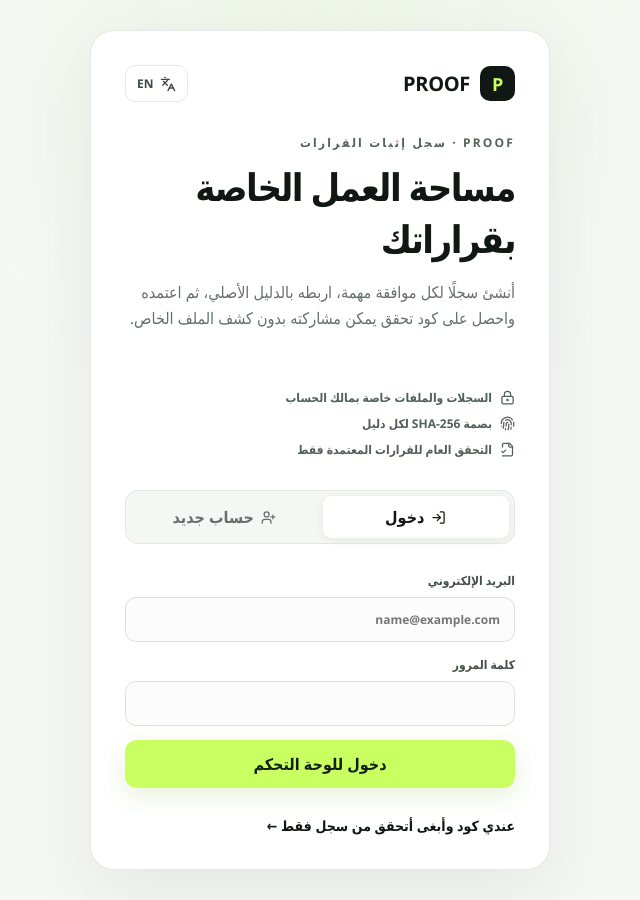
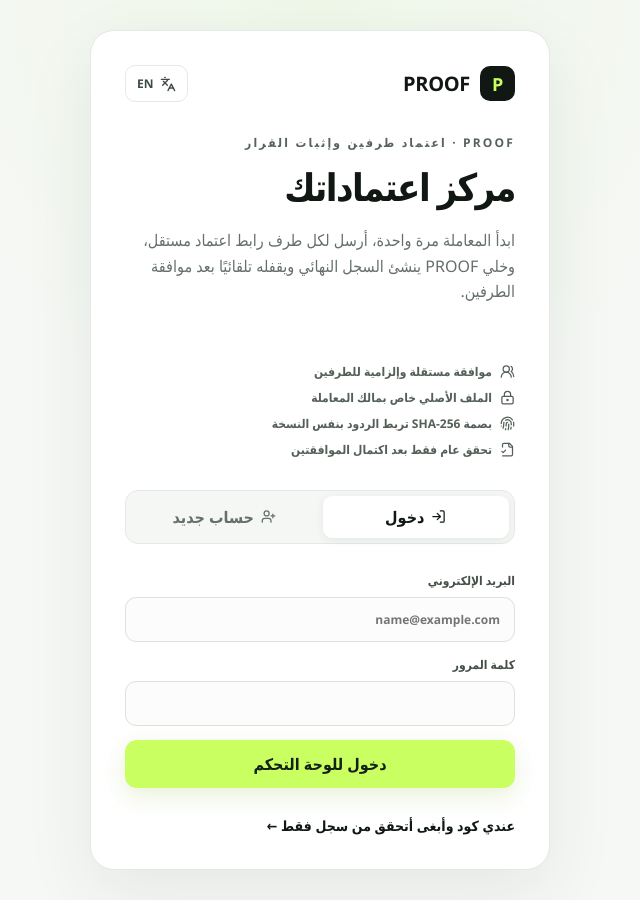
Before and after one commit to 8llo10/PROOF-Verifiable-Decision-Platform, a Next.js app: page /login in a window 1280 px wide. Shown: the whole page, without its empty margins (320-960 px from the left). Built offline with nearby package versions, Linux system fonts and the light colour scheme.

Commit message:
chore: align auth copy with two-party approval product

```diff
--- a/app/login/page.tsx
+++ b/app/login/page.tsx
@@ -1,5 +1,5 @@
 import Link from "next/link";
-import { FileCheck2, Fingerprint, LockKeyhole } from "lucide-react";
+import { FileCheck2, Fingerprint, LockKeyhole, UsersRound } from "lucide-react";
 import { Logo } from "@/components/Logo";
 import { LanguageSwitch } from "@/components/LanguageSwitch";
 import { AuthForm } from "@/components/AuthForm";
@@ -13,14 +13,15 @@
     <div className="login-card">
       <div className="login-top"><Link href={withLang("/", lang)}><Logo/></Link><LanguageSwitch lang={lang}/></div>
       <div>
-        <span className="eyebrow">PROOF · {ar ? "سجل إثبات القرارات" : "DECISION EVIDENCE REGISTRY"}</span>
-        <h1>{ar ? "مساحة العمل الخاصة بقراراتك" : "Your private decision workspace"}</h1>
-        <p>{ar ? "أنشئ سجلًا لكل موافقة مهمة، اربطه بالدليل الأصلي، ثم اعتمده واحصل على كود تحقق يمكن مشاركته بدون كشف الملف الخاص." : "Create a record for every important approval, attach the original evidence, approve it and share a verification code without exposing the private file."}</p>
+        <span className="eyebrow">PROOF · {ar ? "اعتماد طرفين وإثبات القرار" : "TWO-PARTY APPROVAL & DECISION EVIDENCE"}</span>
+        <h1>{ar ? "مركز اعتماداتك" : "Your approval workspace"}</h1>
+        <p>{ar ? "ابدأ المعاملة مرة واحدة، أرسل لكل طرف رابط اعتماد مستقل، وخلي PROOF ينشئ السجل النهائي ويقفله تلقائيًا بعد موافقة الطرفين." : "Start the agreement once, send each party an independent approval link, and let PROOF create and lock the final record automatically after both approve."}</p>
       </div>
       <div className="login-benefits">
-        <span><LockKeyhole size={15}/>{ar ? "السجلات والملفات خاصة بمالك الحساب" : "Owner-scoped private records and files"}</span>
-        <span><Fingerprint size={15}/>{ar ? "بصمة SHA-256 لكل دليل" : "SHA-256 fingerprint for every evidence file"}</span>
-        <span><FileCheck2 size={15}/>{ar ? "التحقق العام للقرارات المعتمدة فقط" : "Public verification for approved records only"}</span>
+        <span><UsersRound size={15}/>{ar ? "موافقة مستقلة وإلزامية للطرفين" : "Independent approval from both parties"}</span>
+        <span><LockKeyhole size={15}/>{ar ? "الملف الأصلي خاص بمالك المعاملة" : "Original evidence stays private"}</span>
+        <span><Fingerprint size={15}/>{ar ? "بصمة SHA-256 تربط الردود بنفس النسخة" : "SHA-256 binds responses to one exact version"}</span>
+        <span><FileCheck2 size={15}/>{ar ? "تحقق عام فقط بعد اكتمال الموافقتين" : "Public verification only after both approvals"}</span>
       </div>
       <AuthForm lang={lang}/>
       <Link className="text-link" href={withLang("/verify",lang)}>{ar ? "عندي كود وأبغى أتحقق من سجل فقط ←" : "I have a code and only need to verify a record →"}</Link>
```
